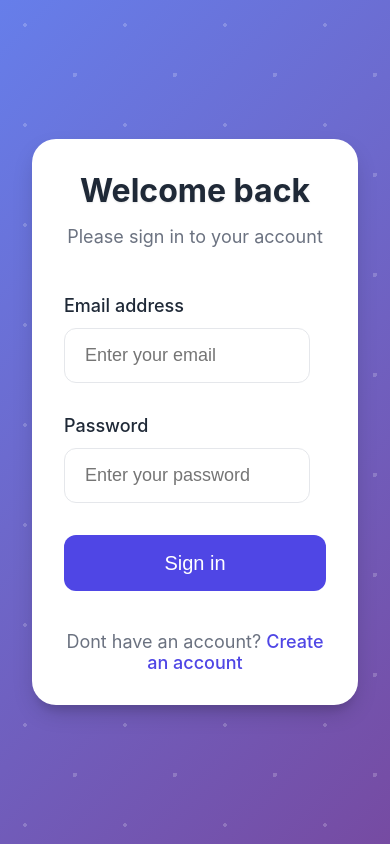
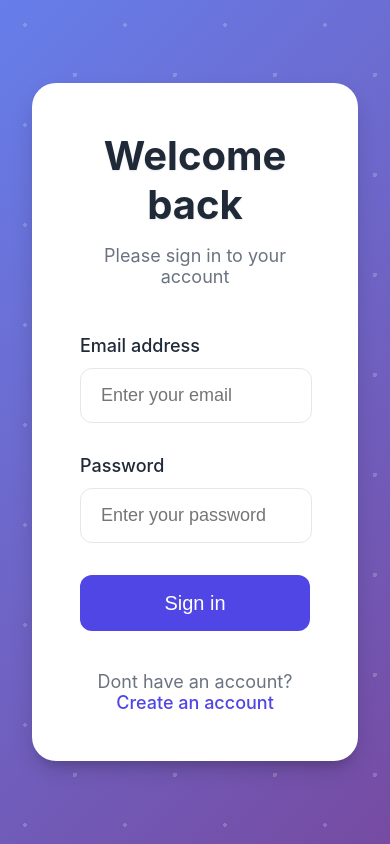
Before and after one commit to sachen-pather/AuthenticationProject-frontend-full-version, a React (Vite) app: page / in a window 390 px wide. Built offline with nearby package versions, Linux system fonts and the light colour scheme.

Commit message:
style for mobile

```diff
--- a/src/App.css
+++ b/src/App.css
@@ -118,12 +118,13 @@
     min-height: fit-content;
     margin: 1rem auto;
     overflow-x: hidden; /* Prevent horizontal scroll in card */
+    overflow-y: hidden;
     max-width: 1200px; /* Optional: prevent too wide on large screens */
   }
 
   .nav-header {
     background-color: var(--nav-bg);
-    padding: 0.6%;
+    padding: 3%;
     box-shadow: 0 1px 3px 0 rgba(0, 0, 0, 0.1);
     position: sticky;
     top: 0;
--- a/src/components/AuthStyles.css
+++ b/src/components/AuthStyles.css
@@ -200,25 +200,20 @@
   }
 }
 
+* {
+  box-sizing: border-box;
+  margin: 0;
+  padding: 0;
+}
+
 /* Updated responsive adjustments */
-@media (max-width: 1024px) {
+@media screen and (max-width: 768px) {
   .auth-card {
     max-width: 700px;
     padding: 3rem;
   }
-}
 
-@media (max-width: 640px) {
-  .auth-card {
-    padding: 2rem;
-    max-width: 100%;
-  }
-
-  .auth-title {
-    font-size: 2rem;
-  }
-
-  .form-input {
-    width: 94%;
+  .form-group {
+    width: 104%;
   }
 }
```
